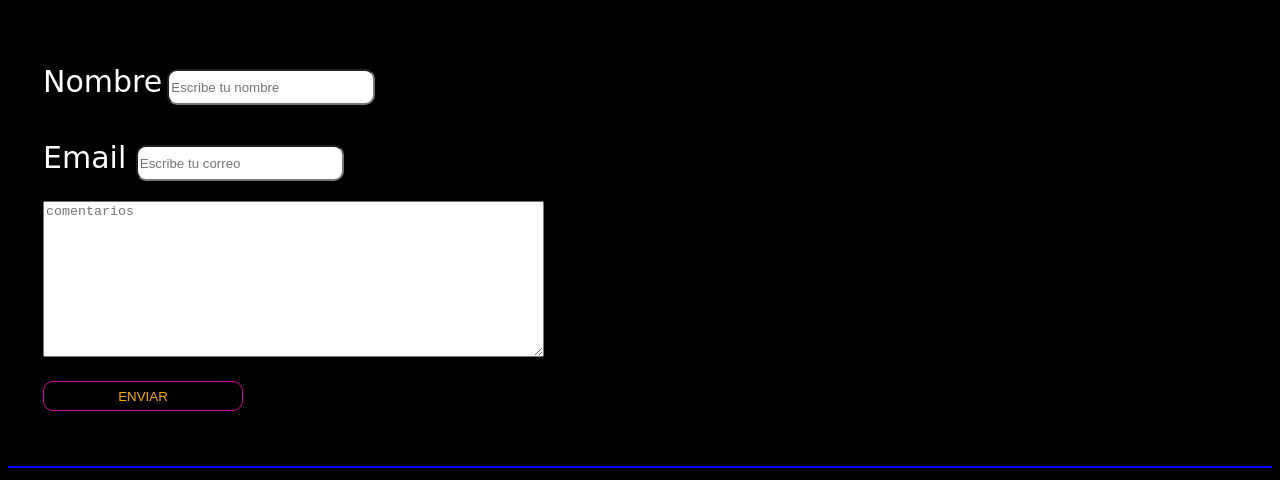
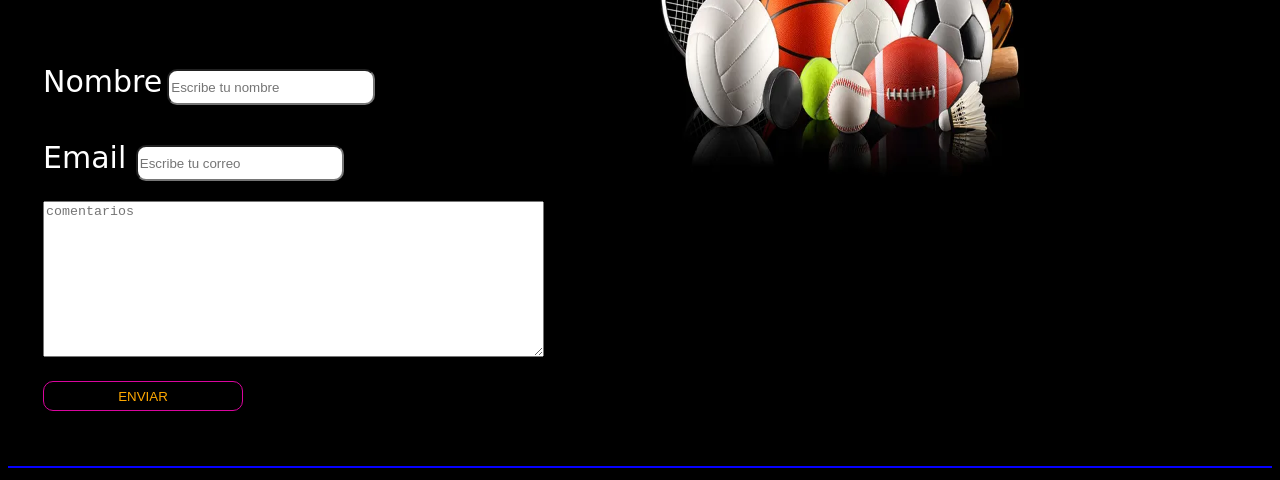
Before and after one commit to daniel911127/Sports21, a plain HTML site: page pages/contactanos.html in a window 1280 px wide. Shown: the part 246-726 px from the top of the page. Drawn offline with Linux system fonts and the light colour scheme; the site is published under a folder, as on GitHub Pages, so addresses that start at the root find nothing; a web font is replaced by a local one.

Commit message:
correccion en contactanos de links

```diff
--- a/pages/contactanos.html
+++ b/pages/contactanos.html
@@ -53,7 +53,7 @@
 			</form>
     </div>
     <div class="imgContacto">
-      <img src="/assets/img/deportes.jpg" alt="deportes">
+      <img src="../assets/img/deportes.jpg" alt="deportes">
     </div>
   </div>
   <footer>
```
